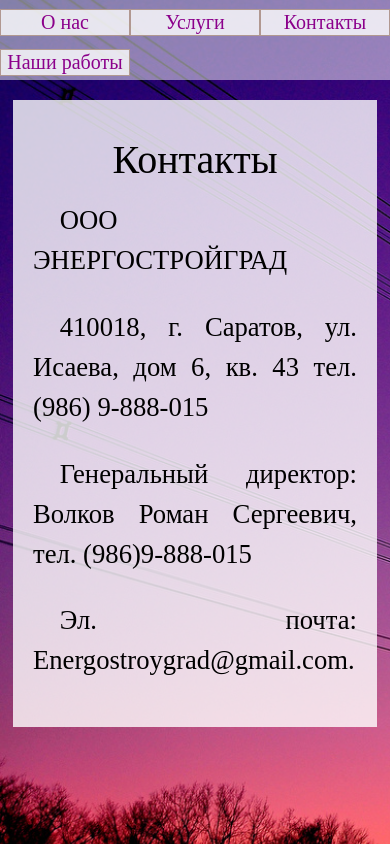
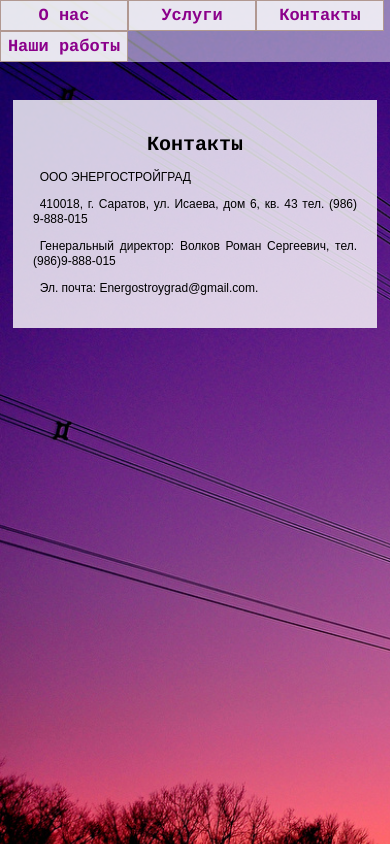
Before and after one commit to Kvasshtain/ENERGOSTROYGRAD, a React (Create React App) app: page /contacts in a window 390 px wide. Built offline with nearby package versions, Linux system fonts and the light colour scheme.

Commit message:
Добавил медиа запросы

```diff
--- a/src/index.css
+++ b/src/index.css
@@ -27,38 +27,50 @@
 
 .NavigationPanel button {
   text-decoration: none;
-  font: 15pt/10pt bold;
-  font-family: 'Lora', serif;
+  font: normal 17px Courier;
+  font-weight: bold;
   padding: 0.3em;
-  width: 130px;
+  width: 128px;
   background: rgba(255, 255, 255, .8);
   border: 1px solid #b19891;
   color: darkmagenta;
 }
 
-
 .PageContent {
-  font-family: 'Lora', serif;
   margin: 100px 5px auto;
   padding: 20px;
   background: rgba(255, 255, 255, .8);
 }
 
 .PageContent h1 {
+  font: normal 50px Courier;
+  font-weight: bold;
   text-align: center;
-  font: 30pt/20pt bold;
+}
+
+@media (max-width: 510px){
+    .PageContent h1{
+        font: normal 20px Courier;
+        font-weight: bold;
+    }
 }
 
 .PageContent p, li {
-  font: 20pt/10pt bold;
-  line-height: 30pt;
+  font: normal 23px Arial;
+  line-height: 30px;
   text-align: justify;
   text-indent: 20pt;
 }
 
+@media (max-width: 510px){
+    .PageContent p, li {
+        font: normal 12px Arial;
+        line-height: 15px;
+        text-indent: 5pt;
+    }
+}
+
 .ImageContainer {
-  /*background-color: red;*/
-  /*border: 5px double black;*/
   width: 50%;
   margin-left: auto;
   margin-right: auto;
@@ -104,45 +116,40 @@
   position: absolute;
 }
 
-/*.BigImageContainer > .CloseReview{*/
-  /*right: 0;*/
-  /*top: 0;*/
-/*}*/
-
-/*.BigImageContainer > .GoPrevious{*/
-  /*left: 0;*/
-  /*bottom: 0;*/
-/*}*/
-
-/*.BigImageContainer > .GoNext{*/
-  /*right: 0;*/
-  /*bottom: 0;*/
-/*}*/
-
 .Icon {
   position: absolute;
   width: 50px;
   height: 50px;
   float: left;
-  background: rgba(255, 255, 255, .5) url(data/icons/icons.png) no-repeat;
+  background: rgba(255, 255, 255, .0) url(data/icons/icons.png) no-repeat;
 }
 
 .Icon.CloseReview {
-  background-position: 0 -50px; /* вверх на 16px */
+  background-position: 0 -50px;
   cursor: pointer;
   top: 5%;
   right: 10%;
 }
 
 .Icon.GoPrevious {
-  background-position: 0 0; /* по умолчанию */
+  background-position: 0 0;
   cursor: pointer;
   top: 50%;
   left: 10%;
 }
 
+@media (max-width: 500px){
+    .GoPrevious, .GoNext {
+        opacity: 0;
+    }
+
+    .GoPrevious:hover, .GoNext:hover {
+        opacity: 1;
+    }
+}
+
 .Icon.GoNext {
-  background-position: -50px 0; /* вверх на 32px */
+  background-position: -50px 0;
   cursor: pointer;
   top: 50%;
   right: 10%;
```
Also changed, not shown: src/data/icons/icons.png.
